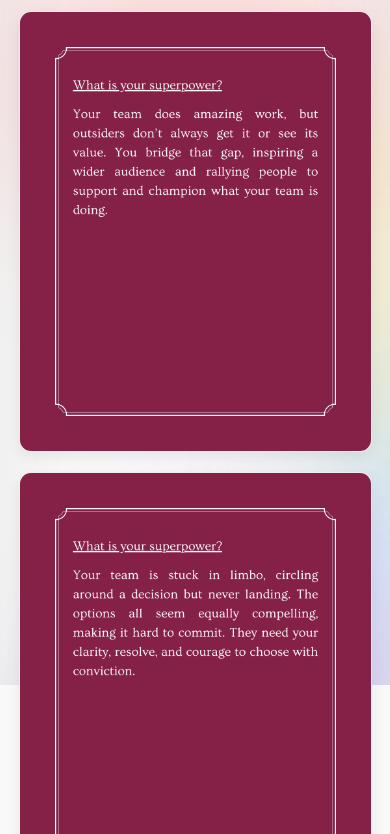
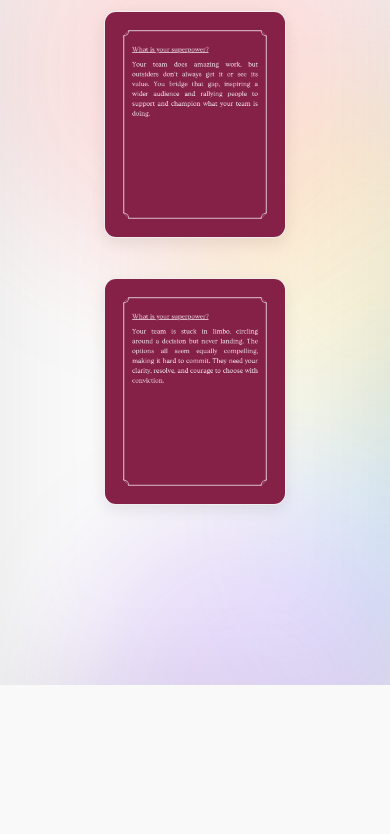
Before and after one commit to sam-gifford/sam-gifford.github.io, a plain HTML site: page game.html in a window 390 px wide. Shown: the part 159-993 px from the top of the page. After the commit the page ends 844 px from the top, so only its background shows below. Drawn offline with nearby package versions, Linux system fonts and the light colour scheme.

Commit message:
Update styles.css

```diff
--- a/styles.css
+++ b/styles.css
@@ -388,6 +388,7 @@ body.game-page::before {
   transition: width 0.5s ease-in-out;
 }
 
+/* Text styles */
 .game-page .game-instructions, .game-page .reveal-message {
   font-size: 30px;
   margin: 20px auto;
@@ -396,6 +397,28 @@ body.game-page::before {
   max-width: 600px;
   position: relative;
   z-index: 2;
+  text-align: center; /* ADDED this to center the instruction text */
+}
+.game-page .reveal-message {
+  font-weight: bold;
+  text-align: center;
+}
+
+/* ... (the rest of your game page styles remain the same) ... */
+
+
+/* Responsive Design for Game Page */
+@media (max-width: 800px) {
+  /* This is the key change for the card layout */
+  .game-page .card {
+    width: 45%; /* CHANGED from 90% to allow two cards to fit side-by-side */
+    max-width: 180px; /* Prevents them from being too large on tablets */
+  }
+
+  .game-page .card-container {
+    /* REMOVED flex-direction: column; to keep the cards in a row */
+    gap: 15px; /* Reduced the gap for smaller screens */
+  }
 }
 
 .game-page .reveal-message {
@@ -475,10 +498,6 @@ body.game-page::before {
   box-shadow: 0 4px 8px rgba(0,0,0,0.2);
 }
 
-@media (max-width: 800px) {
-  .game-page .card { width: 90%; }
-  .game-page .card-container { flex-direction: column; gap: 20px; }
-}
 /* ==========================================================================
    4. MODAL STYLES (for Archetype Pop-up)
    ========================================================================== */
```
